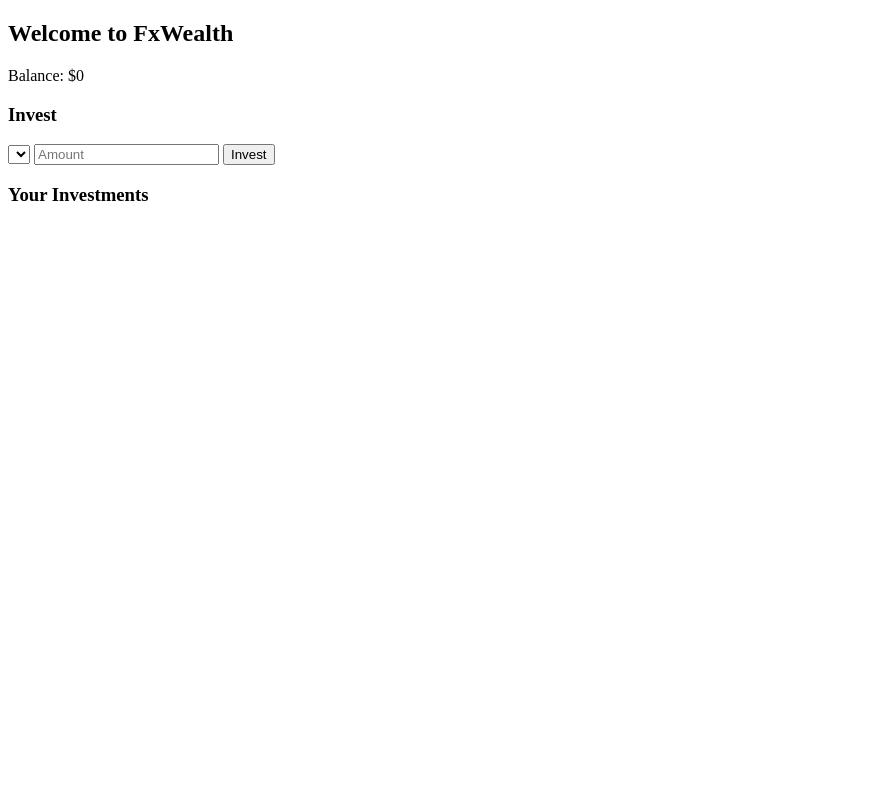
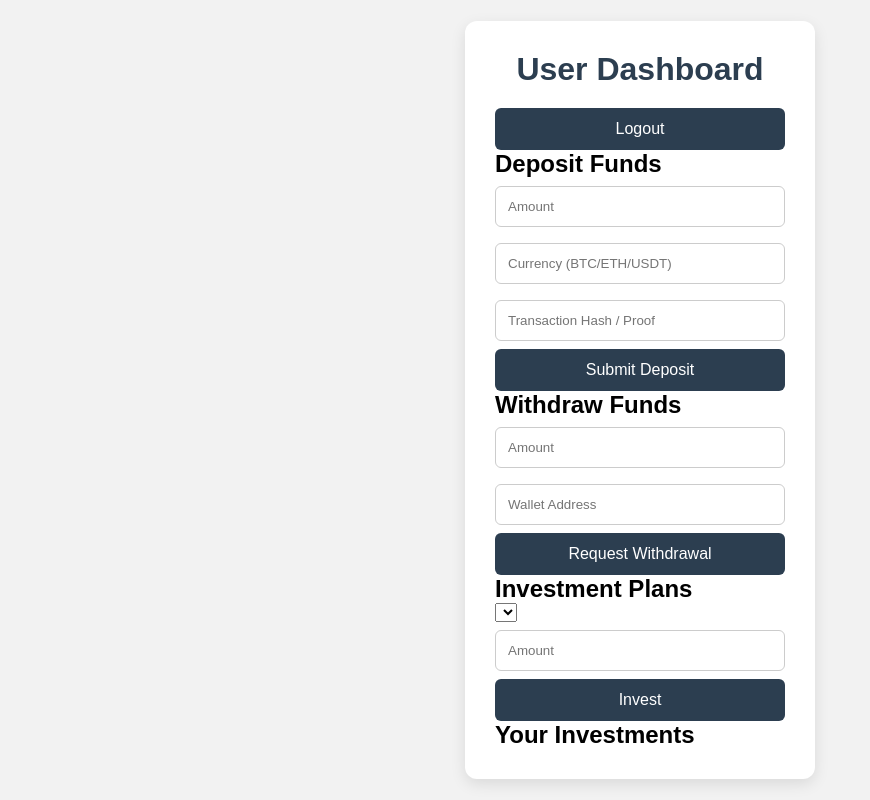
Before and after one commit to CryptexFxtrade-io/WealthFx, a plain HTML site: page frontend/dashboard.html in a window 1280 px wide. Shown: the whole page, without its empty margins (0-870 px from the left). Drawn offline with Linux system fonts and the light colour scheme; no server answers.

Commit message:
Update dashboard.html

```diff
--- a/frontend/dashboard.html
+++ b/frontend/dashboard.html
@@ -1,20 +1,39 @@
 <!DOCTYPE html>
-<html>
+<html lang="en">
 <head>
-  <title>FxWealth Dashboard</title>
+  <meta charset="UTF-8">
+  <meta name="viewport" content="width=device-width, initial-scale=1.0">
+  <title>FxWealth | User Dashboard</title>
+  <link rel="stylesheet" href="css/style.css">
 </head>
 <body>
-  <h2>Welcome to FxWealth</h2>
-  <p>Balance: $<span id="balance">0</span></p>
+  <div class="container">
+    <h1>User Dashboard</h1>
+    <button onclick="logout()">Logout</button>
 
-  <h3>Invest</h3>
-  <select id="plans"></select>
-  <input type="number" id="amount" placeholder="Amount">
-  <button onclick="invest()">Invest</button>
+    <div id="profile"></div>
 
-  <h3>Your Investments</h3>
-  <ul id="investments"></ul>
+    <h2>Deposit Funds</h2>
+    <input type="number" id="depositAmount" placeholder="Amount">
+    <input type="text" id="depositCurrency" placeholder="Currency (BTC/ETH/USDT)">
+    <input type="text" id="depositTx" placeholder="Transaction Hash / Proof">
+    <button onclick="submitDeposit()">Submit Deposit</button>
 
-<script src="js/dashboard.js"></script>
+    <h2>Withdraw Funds</h2>
+    <input type="number" id="withdrawAmount" placeholder="Amount">
+    <input type="text" id="withdrawWallet" placeholder="Wallet Address">
+    <button onclick="submitWithdrawal()">Request Withdrawal</button>
+
+    <h2>Investment Plans</h2>
+    <select id="planSelect"></select>
+    <input type="number" id="investAmount" placeholder="Amount">
+    <button onclick="invest()">Invest</button>
+
+    <h2>Your Investments</h2>
+    <div id="investments"></div>
+  </div>
+
+  <script src="js/auth.js"></script>
+  <script src="js/dashboard.js"></script>
 </body>
-    </html>
+</html>
```
